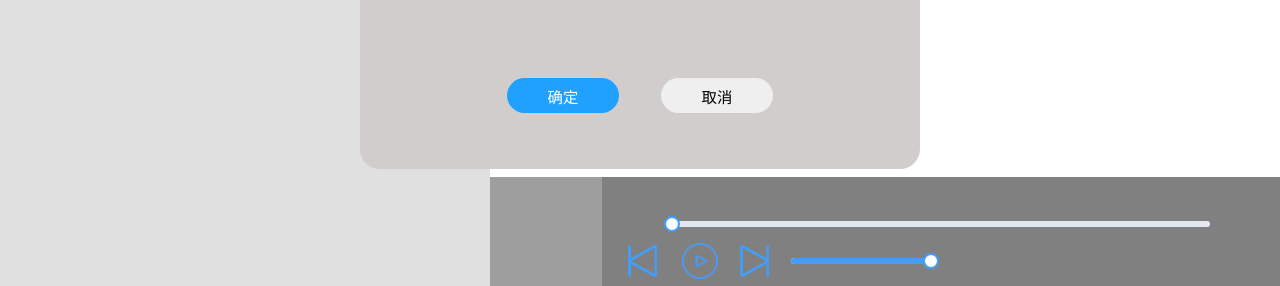
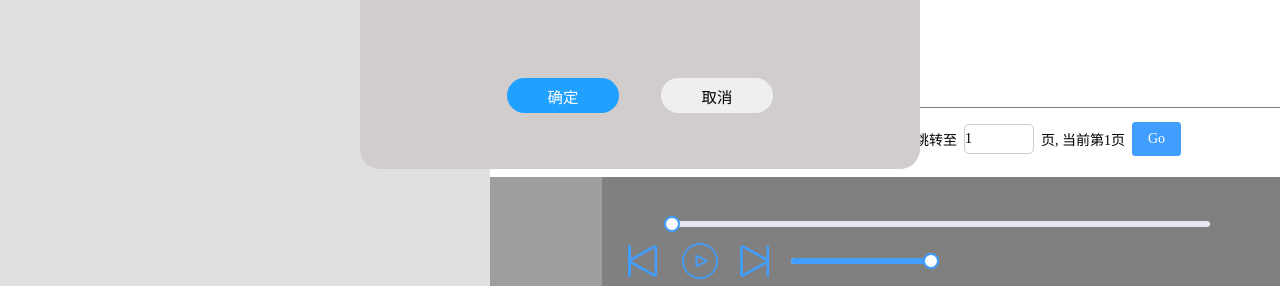
Before and after one commit to Noire-Neptune/cloudMusic_vue, a Vue app: page / in a window 1280 px wide. Shown: the part 511-797 px from the top of the page. Built offline with nearby package versions, Linux system fonts and the light colour scheme; grey boxes are pictures that could not be loaded.

Commit message:
歌曲评论增加分页功能

```diff
--- a/src/css/index.css
+++ b/src/css/index.css
@@ -150,7 +150,7 @@
     overflow: auto;
   }
   .play-tuijian{
-    padding-bottom: 8rem;
+    /* padding-bottom: 8rem; */
   }
   .leftDrawer{
     width: 35rem;
--- a/src/css/play.css
+++ b/src/css/play.css
@@ -1,8 +1,11 @@
 .content{
+    height: 100%;
     padding: 1.5rem;
+    padding-right: 0;
+    padding-bottom: 0;
 }
 .music-content{
-    height: 50rem;
+    height: 40rem;
 }
 .music-content-picContent,.music-content-geciContent{
     float: left;
@@ -96,8 +99,11 @@
      color: red;
  }
  .comment-content{
-     margin-top: 1.5rem;
+     height: calc(100% - 48rem);
+     overflow: auto;
+     /* padding-top: 1.5rem; */
  }
+
  .comment-content-title{
 
      border-bottom: 1px solid gray;
@@ -133,6 +139,23 @@
  .comment-content-comments-item-userComment-op{
      margin-top: 0.5rem;
  }
+ .comment-content-page{
+     padding: 1rem 0;
+     text-align: center;
+ }
+ .comment-content-page input{
+     width: 5rem;
+     height: 2.2rem;
+     border: 1px solid rgb(204,204,204);
+     border-radius: 5px;
+ }
+ .comment-content-page span{
+    padding:  0 0.5rem;
+ }
+ .comment-content-page .btn,.comment-content-page span,.comment-content-page input{
+     display: inline-block;
+     vertical-align: middle;
+ }
 
   /* 旋转动画 */
   @keyframes turn{
--- a/src/views/play.vue
+++ b/src/views/play.vue
@@ -68,6 +68,14 @@
           </div>
         </div>
       </div>
+      <div class="comment-content-page">
+        <el-button class="btn" type="primary" size="small" @click="firstPage">首页</el-button>
+        <el-button class="btn" type="primary" size="small" @click="prevPage">上一页</el-button>
+        <el-button class="btn" type="primary" size="small" @click="nextPage">下一页</el-button>
+        <el-button class="btn" type="primary" size="small" @click="lastPage">尾页</el-button>
+        <span>跳转至</span><input v-model="page" placeholder="请输入页数" type="text" /><span>页, 当前第{{pageCount}}页</span>
+        <el-button class="btn" type="primary" size="small" @click="jumpPage">Go</el-button>
+      </div>
     </div>
   </div>
 </template>
@@ -83,9 +91,12 @@ export default {
       playTime: 0,//歌曲当前播放时间
       comments:[],//歌曲评论
       danmuList:[],//弹幕数组
-      commentOffset:0,//用于歌曲评论分页, 原理同sql语句的limit第一个值=( 评论页数 -1)*20
+      commentOffset:0,//用于歌曲评论分页, 原理同sql语句的limit第一个值=( 评论页数 -1)*一页的评论数量
       ctx:"",//canvas 2d实例
       commentSum:0,//评论总数
+      page:1,//当前评论页数
+      pageCount:1,//总页数
+      pageSize:20,//一页 的数量
     };
   },
   created() {},
@@ -106,8 +117,8 @@ export default {
       this.commentOffset=0;
       //获取弹幕评论
       //this.getDiscuss(this.g.music.id,this.commentOffset,"danmu")
-      //获取列表评论
-      this.getDiscuss(this.g.music.id,this.commentOffset)
+      //获取列表评论,默认第一页
+      this.getDiscuss(this.g.music.id,0,"",this.pageSize)
       //vue 容器渲染完成触发
       this.$nextTick(() => {
         //计算歌词标题区域高度
@@ -118,21 +129,22 @@ export default {
     getPlayTime(time) {
       this.playTime = time;
     },
-    //获取歌曲评论 op为操作,判断调用该方法获取评论是为了渲染弹幕还是评论
+    //获取歌曲评论 op为操作,判断调用该方法获取评论是为了渲染弹幕还是评论,为空则获取评论
     getDiscuss(id, offset,op,limit, before) {
       this.axios({
         url: this.g.host + "/comment/music",
         params: {
           id: id,
           offset: offset, //用于分页 , 如 :( 评论页数 -1)*20
-          limit: limit,//一页数量,最多100
-          before: before //取上一页最后一条的time
+          limit: limit,//一页数量,最多100,默认20
+          before: before //取上一页最后一条的time,取超过100条评论时用,但是貌似没什么卵用
         }
       })
         .then(res => {
           console.log("歌曲评论", res);
           var list = res.data.comments;
           this.commentSum=res.data.total;
+          this.pageCount=Math.ceil(this.commentSum/this.pageSize)
           if(op=="danmu"){
             this.danmuList=this.danmuList.concat(list);
             this.$nextTick(()=>{
@@ -247,20 +259,45 @@ export default {
 
       return lyricList;
     },
-    initDanmu(){
-
-
-
+    initDanmu(){},
+    //首页按钮
+    firstPage(){
+      this.page=1;
+      this.getDiscuss(this.g.music.id,0,"",this.pageSize)
+    },
+    //跳页
+    jumpPage(){
+      this.getDiscuss(this.g.music.id,(this.page-1)*this.pageSize,"",this.pageSize)
+    },
+    prevPage(){
+      if(this.page<=1){
+        alert("已经是第一页了")
+        return;
+      }
+      this.page--;
+      this.getDiscuss(this.g.music.id,(this.page-1)*this.pageSize,"",this.pageSize)
+    },
+    nextPage(){
+      if(this.page>=this.pageCount){
+        alert("已经是第最后一页了");
+        return;
+      }
+      this.page++;
+      this.getDiscuss(this.g.music.id,(this.page-1)*this.pageSize,"",this.pageSize)
+    },
+    lastPage(){
+      this.page=this.pageCount;
+       this.getDiscuss(this.g.music.id,(this.page-1)*this.pageSize,"",this.pageSize)
     },
     //时间戳返回年月日
     timeToStr(time){
       var date=new Date(time);
       var y=date.getFullYear();
-      var m=date.getMonth()+1 >10 ? date.getMonth()+1 : "0"+(date.getMonth()+1);
+      var m=date.getMonth()+1 >=10 ? date.getMonth()+1 : "0"+(date.getMonth()+1);
       var d=date.getDate();
-      var h=date.getHours() >10 ? date.getHours() : "0"+date.getHours();
-      var min=date.getMinutes() >10 ? date.getMinutes() : "0"+date.getMinutes();
-      var s=date.getSeconds() >10 ? date.getSeconds() : "0"+date.getSeconds();
+      var h=date.getHours() >=10 ? date.getHours() : "0"+date.getHours();
+      var min=date.getMinutes() >=10 ? date.getMinutes() : "0"+date.getMinutes();
+      var s=date.getSeconds() >=10 ? date.getSeconds() : "0"+date.getSeconds();
       return y+"年"+m+"月"+d+"日"+" "+h+":"+min+":"+s
     }
   },
```
